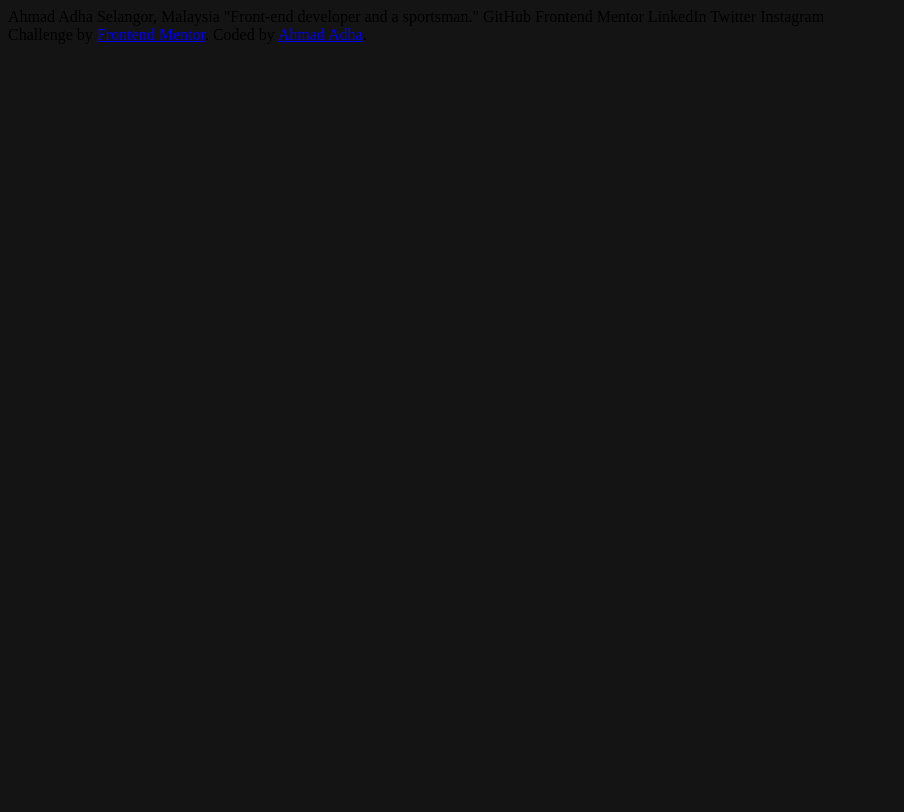
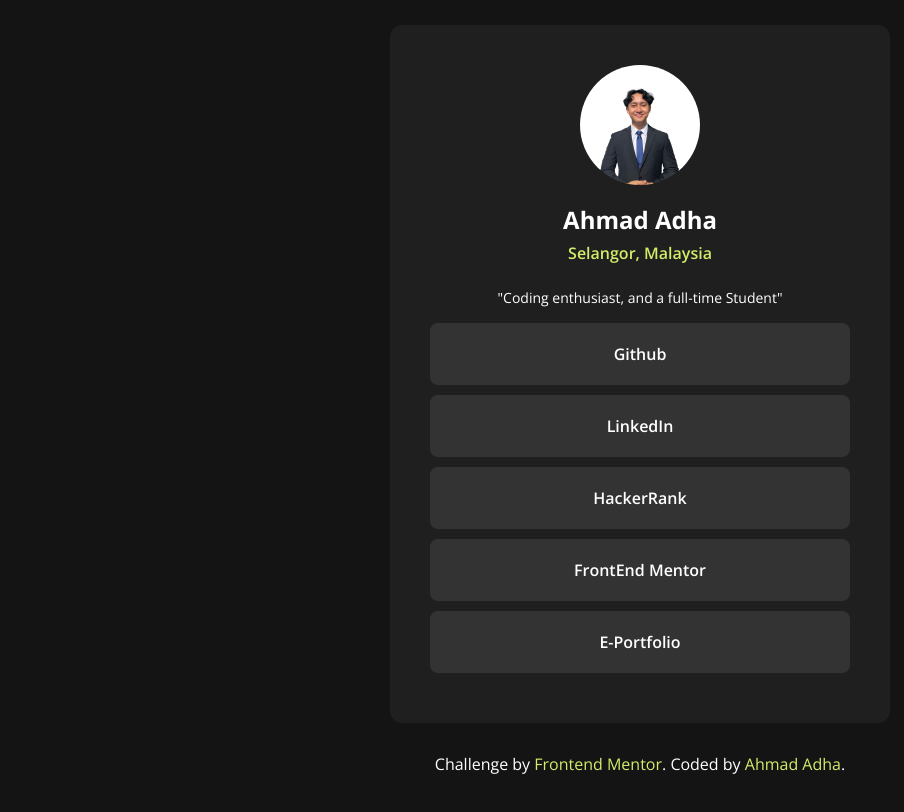
Before and after one commit to adhaghani/SocialLink, a plain HTML site: page index.html in a window 1280 px wide. Shown: the whole page, without its empty margins (0-904 px from the left). Drawn offline with nearby package versions, Linux system fonts and the light colour scheme.

Commit message:
Initial commit

```diff
--- a/Style.scss
+++ b/Style.scss
@@ -1,4 +1,93 @@
+@import url("https://fonts.googleapis.com/css2?family=Open+Sans:ital,wght@0,300..800;1,300..800&display=swap");
+
+* {
+  margin: 0;
+  padding: 0;
+  font-family: "Open Sans", sans-serif;
+  box-sizing: border-box;
+  transition: 0.15s all ease-in-out;
+  list-style: none;
+  text-decoration: none;
+}
+
 body {
   background-color: #141414;
   height: 100vh;
+  display: flex;
+  justify-content: center;
+  align-items: center;
+  flex-direction: column;
+  padding: 10px;
+  .Container {
+    width: clamp(310px, 100%, 500px);
+    background-color: #1f1f1f;
+    padding: 40px;
+    border-radius: 12px;
+    display: flex;
+    flex-direction: column;
+    justify-content: center;
+    align-items: center;
+    .Avatar {
+      background-color: #141414;
+      width: 120px;
+      aspect-ratio: 1/1;
+      border-radius: 100%;
+      display: grid;
+      place-items: center;
+      margin-bottom: 12px;
+      overflow: hidden;
+      img {
+        aspect-ratio: 1/1;
+        width: 100%;
+        object-fit: cover;
+      }
+    }
+    .Name {
+      margin: 6px 0px;
+      h2 {
+        color: #fff;
+      }
+    }
+    .Location {
+      margin-bottom: 18px;
+      h4 {
+        color: #d2ed69;
+        font-weight: 600;
+      }
+    }
+    .Description {
+      margin: 6px 0px;
+      p {
+        color: #fff;
+        font-size: 14px;
+      }
+    }
+    .link {
+      width: 100%;
+      li {
+        a {
+          display: block;
+          background-color: #333333;
+          width: 100%;
+          text-align: center;
+          margin: 10px 0px;
+          padding: 20px;
+          color: #fff;
+          font-weight: 600;
+          border-radius: 8px;
+          &:hover {
+            background-color: #d2ed69;
+            color: #141414;
+          }
+        }
+      }
+    }
+  }
+  .attribution {
+    margin-top: 30px;
+    color: #fff;
+    a {
+      color: #d2ed69;
+    }
+  }
 }
--- a/index.html
+++ b/index.html
@@ -5,10 +5,54 @@
     <meta name="viewport" content="width=device-width, initial-scale=1.0" />
     <title>Social links profile | Adhaghani</title>
     <link rel="stylesheet" href="./Style.css" />
+    <link
+      rel="shortcut icon"
+      href="./assets/images/AG.png"
+      type="image/x-icon"
+    />
   </head>
   <body>
-    Ahmad Adha Selangor, Malaysia "Front-end developer and a sportsman." GitHub
-    Frontend Mentor LinkedIn Twitter Instagram
+    <div class="Container">
+      <div class="Avatar">
+        <img src="./assets/images/me.jpg" alt="" />
+      </div>
+      <div class="Name">
+        <h2>Ahmad Adha</h2>
+      </div>
+      <div class="Location">
+        <h4>Selangor, Malaysia</h4>
+      </div>
+      <div class="Description">
+        <p>"Coding enthusiast, and a full-time Student"</p>
+      </div>
+      <ul class="link">
+        <li>
+          <a href="https://github.com/adhaghani" target="_blank">Github</a>
+        </li>
+        <li>
+          <a href="https://www.linkedin.com/in/adhaghani/" target="_blank"
+            >LinkedIn</a
+          >
+        </li>
+        <li>
+          <a href="https://www.hackerrank.com/profile/Adhaghani" target="_blank"
+            >HackerRank</a
+          >
+        </li>
+        <li>
+          <a
+            href="https://www.frontendmentor.io/profile/adhaghani"
+            target="_blank"
+            >FrontEnd Mentor</a
+          >
+        </li>
+        <li>
+          <a href="https://adhaghani.github.io/eportfolio/" target="_blank"
+            >E-Portfolio</a
+          >
+        </li>
+      </ul>
+    </div>
 
     <div class="attribution">
       Challenge by
```
Also changed, not shown: Style.css, assets/images/AG.png (added), assets/images/avatar-jessica.jpeg (deleted), assets/images/me.jpg (added), 1 other file.
